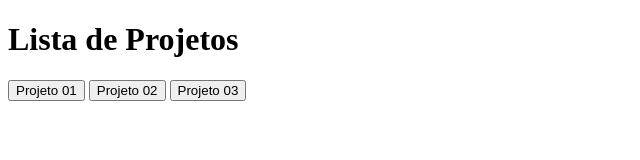
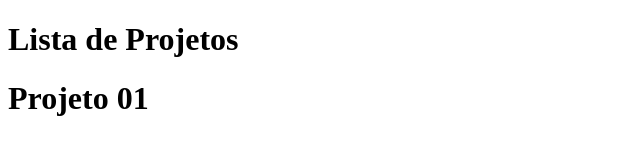
Before and after one commit to Carlos-Daniel-Dantas/Menu-De-Projetos, a website: page pages/projeto01.html in a window 1280 px wide. Shown: the whole page, without its empty margins (0-640 px from the left). Drawn offline with Linux system fonts and the light colour scheme; files that its build step writes are made by us from their sources; a web font is replaced by a local one.

Commit message:
add: Formatando css e criando o html com as paginas, botão feitos e fontes adicionadas.

```diff
--- a/js/main.js
+++ b/js/main.js
@@ -0,0 +1,5 @@
+const btnP1 = document.querySelector('#inputP1');
+const btnP2 = document.querySelector('#inputP2');
+const btnP3 = document.querySelector('#inputP3');
+
+console.log(btnP1);
--- a/pages/projeto01.html
+++ b/pages/projeto01.html
@@ -18,17 +18,14 @@
 <body>
 
 
-
     <header class="project__header">
         <h1>Lista de Projetos</h1>
     </header>
 
-
-    <section class="project__button-group">
-        <input type="button" value="Projeto 01" id="inputP1">
-        <input type="button" value="Projeto 02" id="inputP2">
-        <input type="button" value="Projeto 03" id="inputP3">
-    </section>
+    <h1>Projeto 01</h1>
+    <script src="./js/main.js"> </script>
+    <script src="./js/global.js"> </script>
+    <script src="/js/global-auto.js"> </script>
 
 </body>
 </html>
```
Also changed, not shown: index.html (+3 -2 lines), pages/projeto02.html (+5 -0 lines), pages/projeto03.html (+7 -0 lines).
